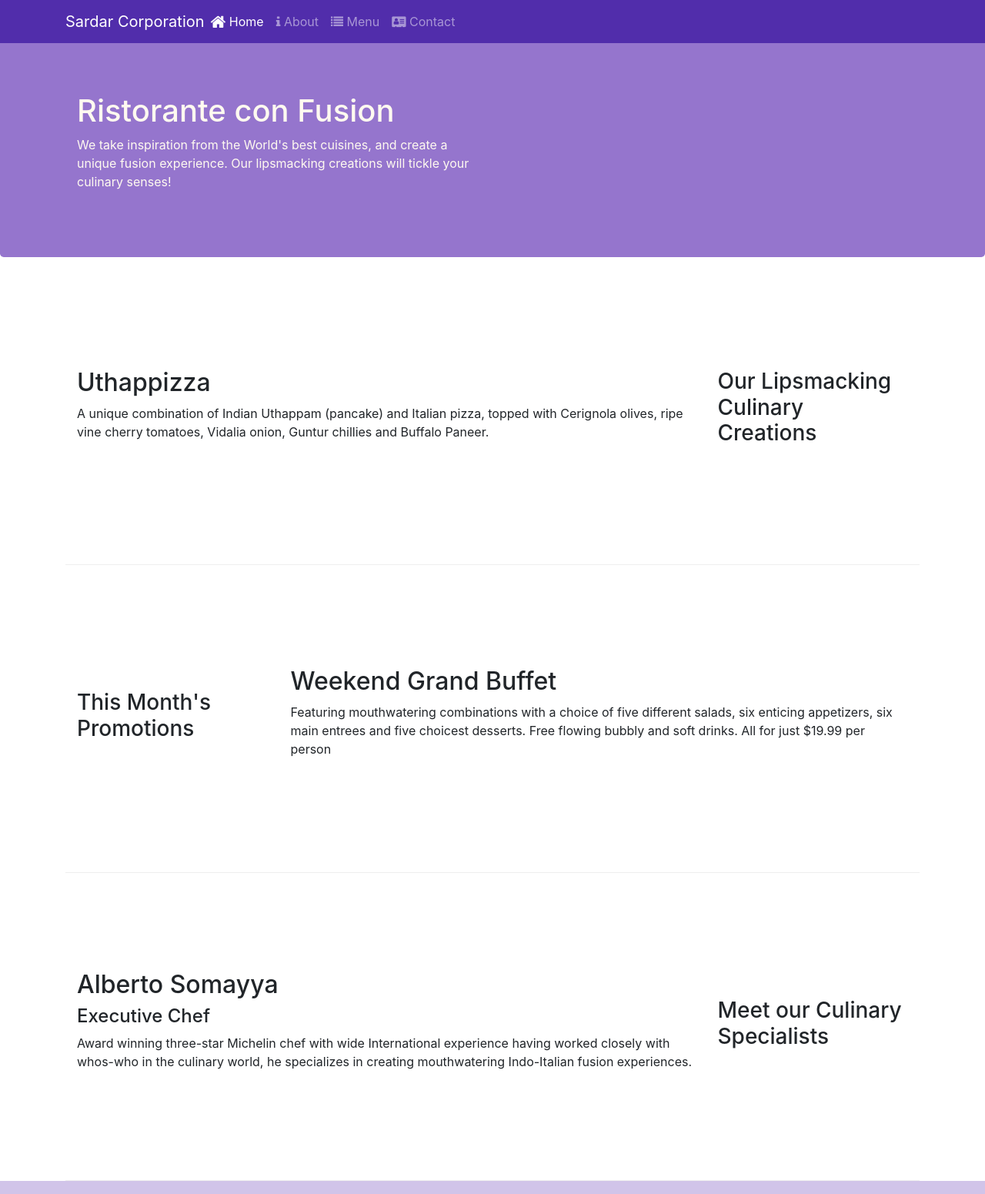
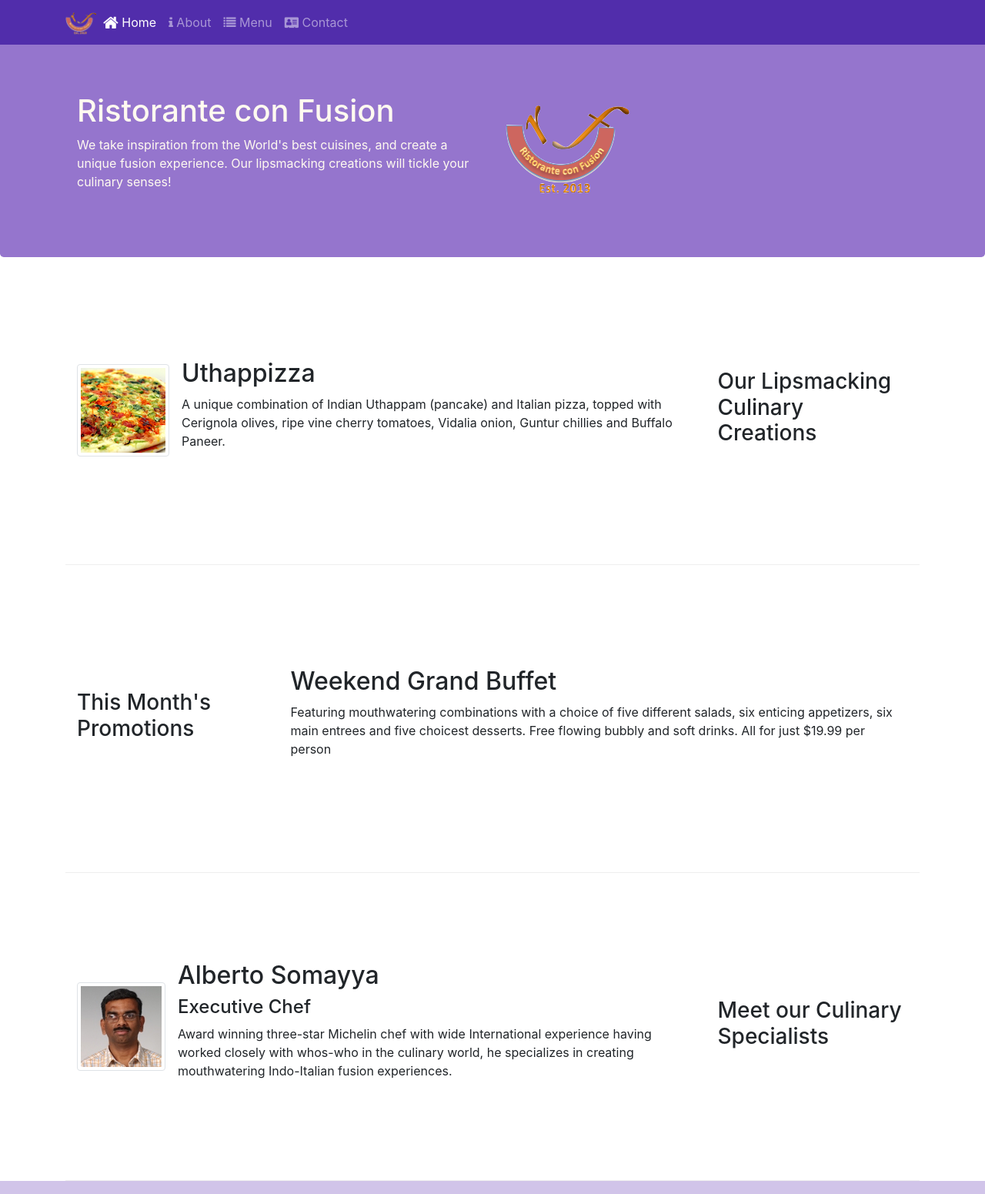
Before and after one commit to shamaz332/Coursera-Bootstrap, a website: page index.html in a window 1280 px wide. Shown: the top 1551 px of the page at 77% size. Drawn offline with nearby package versions, Linux system fonts and the light colour scheme.

Commit message:
media,object done

```diff
--- a/index.html
+++ b/index.html
@@ -22,9 +22,8 @@
             <button class="navbar-toggler" type="button" data-toggle="collapse" data-target="#Navbar">
                 <span class="navbar-toggler-icon"></span>
             </button>
-            <a class="navbar-brand mr-auto" href="/index.html">
-                Sardar Corporation
-            </a>
+            <a class="navbar-brand mr-auto" href="#"><img src="img/logo.png" height="30" width="41"></a>
+
             <div class="collapse navbar-collapse" id="Navbar">
                 <ul class="navbar-nav mr-auto ">
                     <li class="nav-item">
@@ -55,8 +54,8 @@
                     <p>We take inspiration from the World's best cuisines, and create a unique fusion experience. Our
                         lipsmacking creations will tickle your culinary senses!</p>
                 </div>
-                <div class="col-12 col-sm">
-
+                <div class="col-12 col-sm align-self-center">
+                    <img src="img/logo.png" class="img-fluid">
                 </div>
             </div>
         </div>
@@ -68,9 +67,18 @@
                 <h3>Our Lipsmacking Culinary Creations</h3>
             </div>
             <div class="col-12 col-sm order-sm-first col-md">
-                <h2>Uthappizza</h2>
-                <p>A unique combination of Indian Uthappam (pancake) and Italian pizza, topped with Cerignola olives,
-                    ripe vine cherry tomatoes, Vidalia onion, Guntur chillies and Buffalo Paneer.</p>
+
+                <div class="media">
+                    <img class="d-flex mr-3 img-thumbnail align-self-center"
+                            src="img/uthappizza.png" alt="Uthappizza">
+                    <div class="media-body">
+                        <h2 class="mt-0">Uthappizza</h2>
+                        <p class="d-none d-sm-block">A unique combination of Indian Uthappam (pancake) and
+                            Italian pizza, topped with Cerignola olives, ripe vine
+                            cherry tomatoes, Vidalia onion, Guntur chillies and
+                            Buffalo Paneer.</p>
+                    </div>
+                </div>
             </div>
         </div>
 
@@ -92,11 +100,20 @@
                 <h3>Meet our Culinary Specialists</h3>
             </div>
             <div class="col-12 col-sm order-sm-first col-md">
-                <h2>Alberto Somayya</h2>
-                <h4>Executive Chef</h4>
-                <p>Award winning three-star Michelin chef with wide International experience having worked closely with
-                    whos-who in the culinary world, he specializes in creating mouthwatering Indo-Italian fusion
-                    experiences. </p>
+                <div class="media">
+                    <img class="d-flex mr-3 img-thumbnail align-self-center"
+                            src="img/alberto.png" alt="Alberto Somayya">
+                    <div class="media-body">
+                        <h2 class="mt-0">Alberto Somayya</h2>
+                        <h4>Executive Chef</h4>
+                        <p class="d-none d-sm-block">Award winning three-star Michelin chef with wide
+                            International experience having worked closely with
+                            whos-who in the culinary world, he specializes in
+                            creating mouthwatering Indo-Italian fusion experiences.
+                            </p>
+                    </div>
+                </div>
+
             </div>
         </div>
     </div>
```
Also changed, not shown: img/alberto.png (added), img/buffet.png (added), img/logo.png (added), img/uthappizza.png (added), 1 other file.
